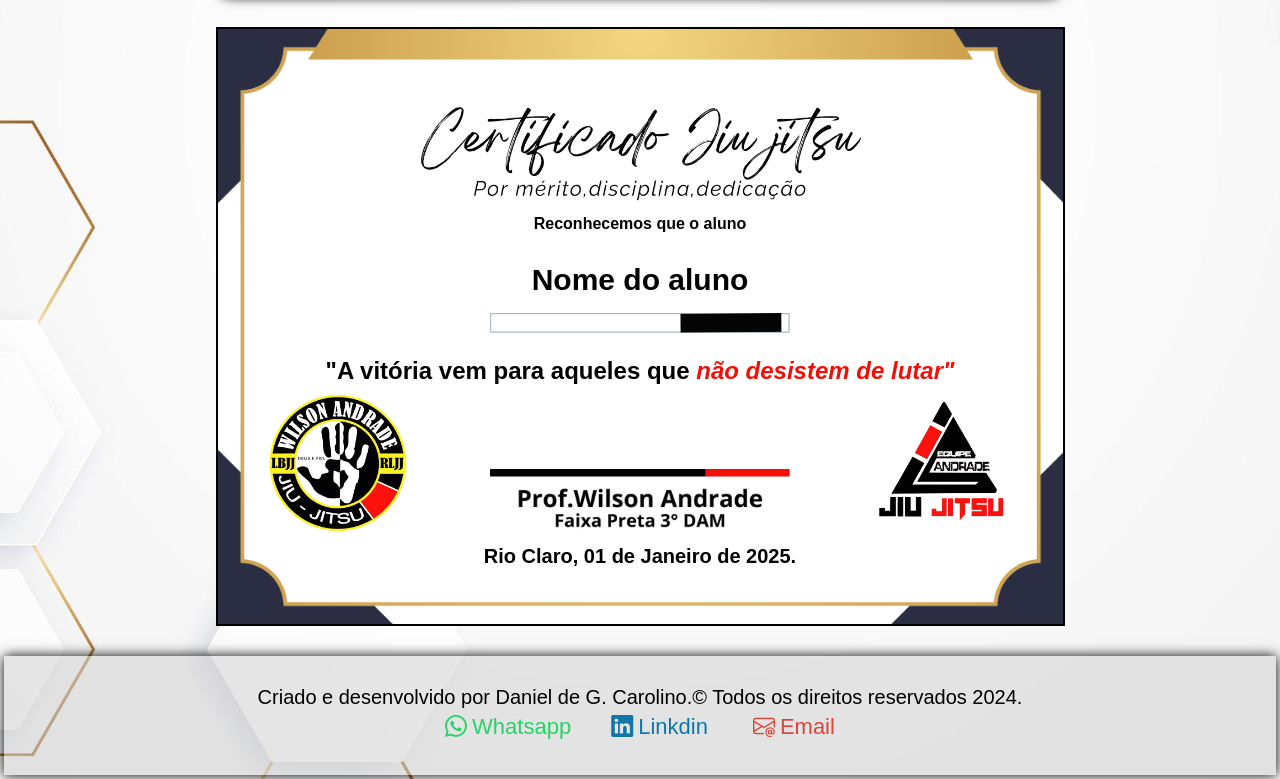
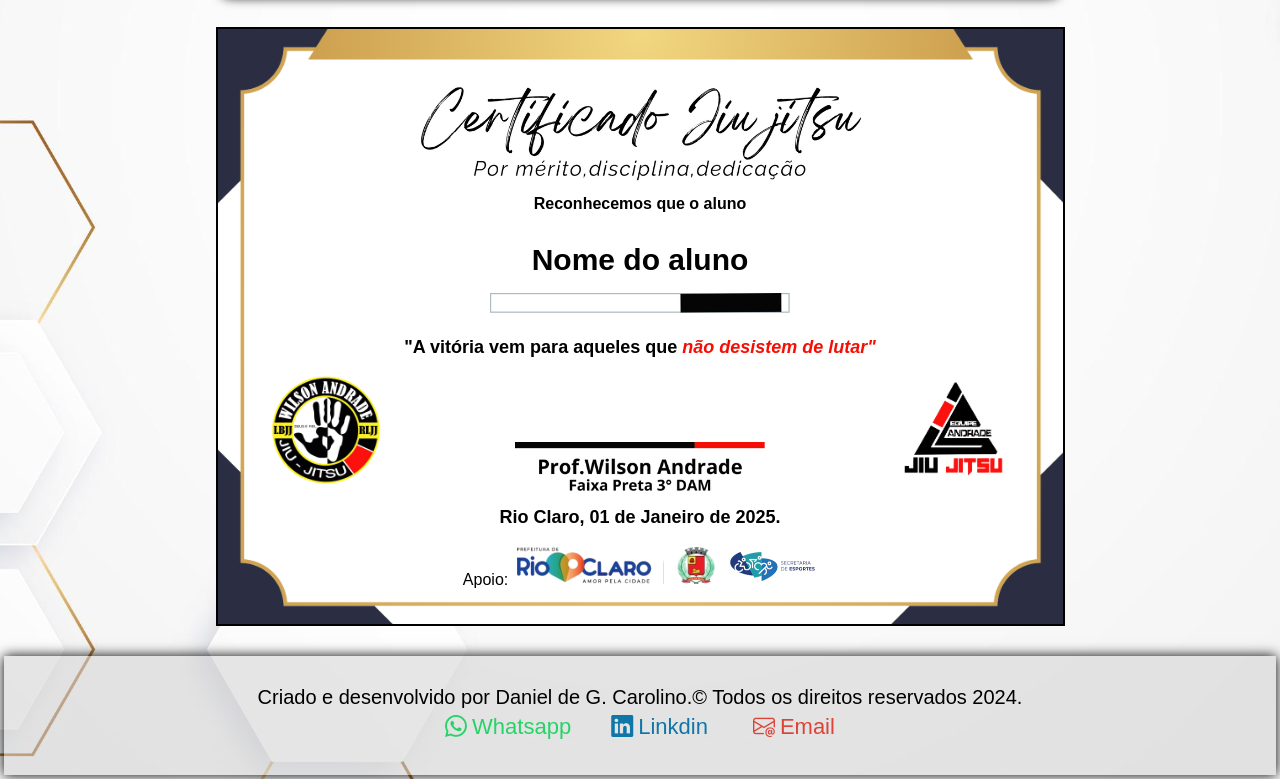
Before and after one commit to DanielCarolino89/wilsonandradebjj, a plain HTML site: page adultos.html in a window 1280 px wide. Shown: the part 570-1349 px from the top of the page. Drawn offline with nearby package versions, Linux system fonts and the light colour scheme.

Commit message:
01122024

```diff
--- a/adultos.html
+++ b/adultos.html
@@ -279,6 +279,11 @@
                     <div id="dateText">Rio Claro, 01 de Janeiro de 2025.</div>
                 </td>
             </tr>
+            <tr>
+                <td colspan="3">
+                    <span>Apoio:&nbsp</span> <img class="img-apoio" src="img/logo_rioclaro.png" alt="">
+                </td>
+            </tr>
         </table>
     </div>
 
--- a/css/style.css
+++ b/css/style.css
@@ -61,7 +61,7 @@ h1 {
 }
 
 #dateText {
-    font-size: 20px;
+    font-size: 18px;
     font-weight: bold;
 }
 
@@ -79,18 +79,18 @@ table {
 }
 
 .img_bottom {
-    width: 140px;
+    width: 110px;
 }
 
 .img_ass {
-    width: 300px;
+    width: 250px;
     height: auto;
     margin-top: 80px;
 
 }
 
 .texto {
-    font-size: 24px;
+    font-size: 18px;
     font-weight: bold;
     text-align: center;
 }
@@ -257,6 +257,11 @@ select {
 
 .menu-hamburguer {
     display: none;
+}
+
+.img-apoio{
+width: 300px;
+margin-top: 15px;
 }
 
 @media (max-width: 1024px) {
--- a/js/script.js
+++ b/js/script.js
@@ -77,6 +77,8 @@ function updateName() {
 
     // Atualiza o certificado com o nome
     document.getElementById("studentName").innerText = name;
+
+    return name;
 }
 
 function generateDate() {
@@ -95,7 +97,7 @@ function generateDate() {
 function generateCertificate() {
 
     // Atualiza o nome, faixa e data no certificado
-    updateName();
+    const studentName = updateName();
     updateBeltImage();
     generateDate();
 
@@ -121,7 +123,7 @@ function generateCertificate() {
         pdf.addImage(imgData, "PNG", (pageWidth - imgScaledWidth) / 2, (pageHeight - imgScaledHeight) / 2, imgScaledWidth, imgScaledHeight);
 
         // Salva o PDF com o nome do aluno
-        pdf.save(`certificado_${name}.pdf`);
+        pdf.save(`certificado_${studentName}.pdf`);
     });
 }
 
```
Also changed, not shown: educando.html (+5 -0 lines), kids.html (+5 -0 lines), img/logo_rioclaro.png (added), img/prefeitura.png (added), img/secretaria.png (added).
